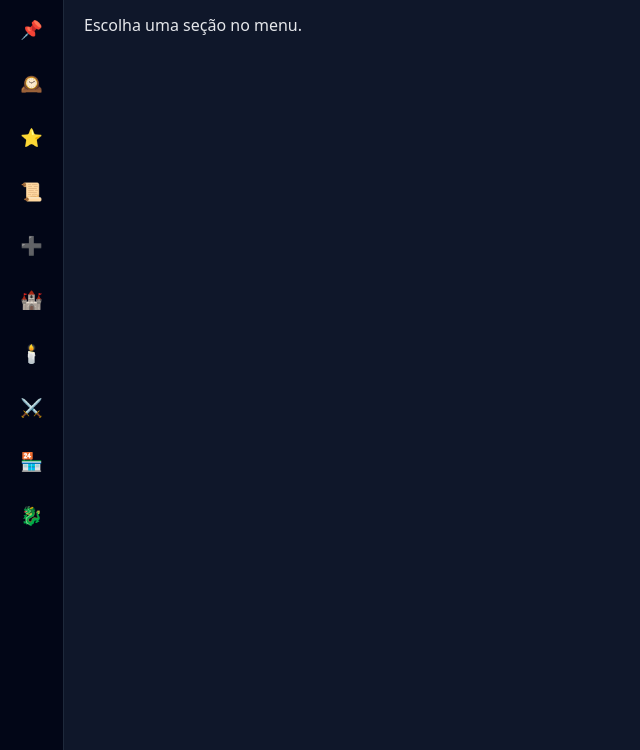
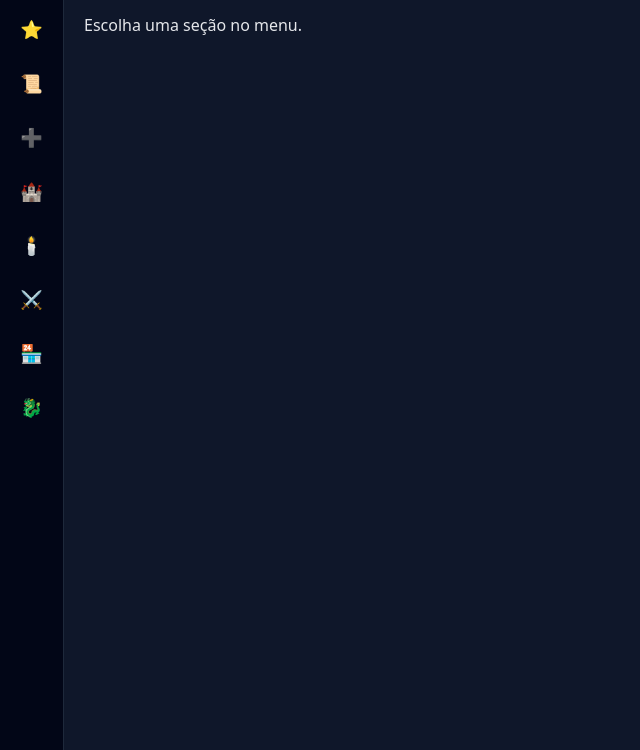
Before and after one commit to AxlDog/DnD-DM-Helper, a plain HTML site: page v2/index.html in a window 1280 px wide. Shown: the part 50-800 px from the top of the page, without its empty margins (0-640 px from the left). Drawn offline with nearby package versions, Linux system fonts and the light colour scheme.

Commit message:
deploy: 1f6539b5377384bed4210cdc800ee81f91efb906

```diff
--- a/v2/index.html
+++ b/v2/index.html
@@ -13,8 +13,6 @@
         <div class="logo">🎲</div>
 
         <nav class="menu">
-          <button class="menu-btn" onclick="loadDashboard()">📌</button>
-          <button class="menu-btn" onclick="loadTimeline()">🕰️</button>
           <button class="menu-btn" onclick="loadPontosPrincipais()">⭐</button>
           <button class="menu-btn mestre-only" onclick="loadNPCList()">📜</button>
           <button class="menu-btn mestre-only" onclick="loadNPCCreator()">➕</button>
```
